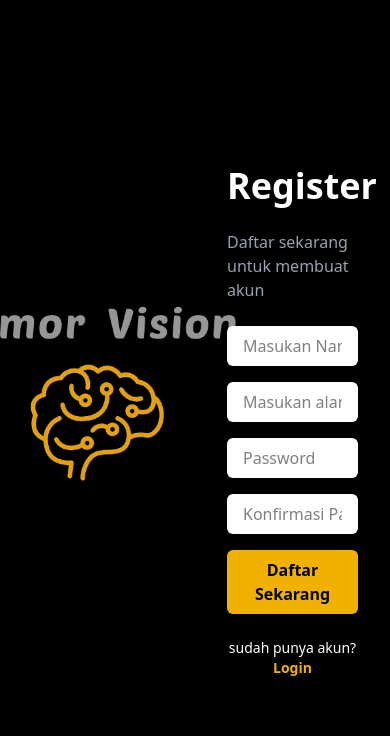
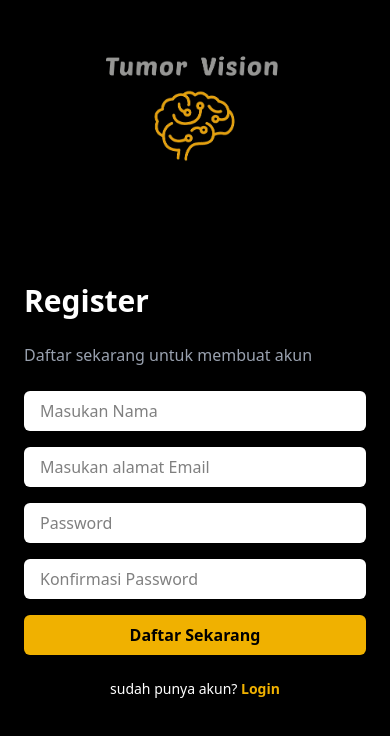
Before and after one commit to syibliadam/tumor-vision-frontend, a React (Vite) app: page /register in a window 390 px wide. Shown: the top 736 px of the page. Built offline with nearby package versions, Linux system fonts and the light colour scheme; no server answers; what chartjs-plugin-datalabels would draw is missing.

Commit message:
update register

```diff
--- a/src/Auth/Register.jsx
+++ b/src/Auth/Register.jsx
@@ -59,14 +59,16 @@ function Register() {
   };
 
   return (
-    <div className="flex min-h-screen bg-black font-jakarta">
-      <div className="w-1/2 flex items-center justify-center">
-        <img src={LogoTumorVision} alt="Tumor Vision Logo" className="max-w-xs" />
+    <div className="min-h-screen flex flex-col md:flex-row bg-black text-white font-jakarta">
+      {/* LEFT SIDE - IMAGE */}
+      <div className="md:w-1/2 w-full flex items-center justify-center p-6">
+        <img src={LogoTumorVision} alt="Tumor Vision Logo" className="w-48 md:w-64" />
       </div>
 
-      <div className="w-1/2 flex items-center justify-center text-white px-8">
+      {/* RIGHT SIDE - FORM */}
+      <div className="md:w-1/2 w-full flex items-center justify-center px-6 py-8">
         <div className="w-full max-w-md space-y-6">
-          <h1 className="text-4xl font-bold">Register</h1>
+          <h1 className="text-3xl md:text-4xl font-bold">Register</h1>
           <p className="text-gray-400">Daftar sekarang untuk membuat akun</p>
 
           {message && <div className={`p-4 rounded-md text-sm ${messageType === 'success' ? 'bg-green-200 text-green-800' : 'bg-red-200 text-red-800'}`}>{message}</div>}
@@ -74,14 +76,7 @@ function Register() {
           <form className="space-y-4" onSubmit={handleSubmit}>
             <input type="text" placeholder="Masukan Nama" value={name} onChange={(e) => setName(e.target.value)} className="w-full px-4 py-2 rounded-md bg-white text-black focus:outline-none" required />
 
-            <input
-              type="text" // ⬅️ Ganti dari 'email' agar validasi HTML5 tidak blokir
-              placeholder="Masukan alamat Email"
-              value={email}
-              onChange={(e) => setEmail(e.target.value)}
-              className="w-full px-4 py-2 rounded-md bg-white text-black focus:outline-none"
-              required
-            />
+            <input type="text" placeholder="Masukan alamat Email" value={email} onChange={(e) => setEmail(e.target.value)} className="w-full px-4 py-2 rounded-md bg-white text-black focus:outline-none" required />
 
             <input type="password" placeholder="Password" value={password} onChange={(e) => setPassword(e.target.value)} className="w-full px-4 py-2 rounded-md bg-white text-black focus:outline-none" required />
 
```
